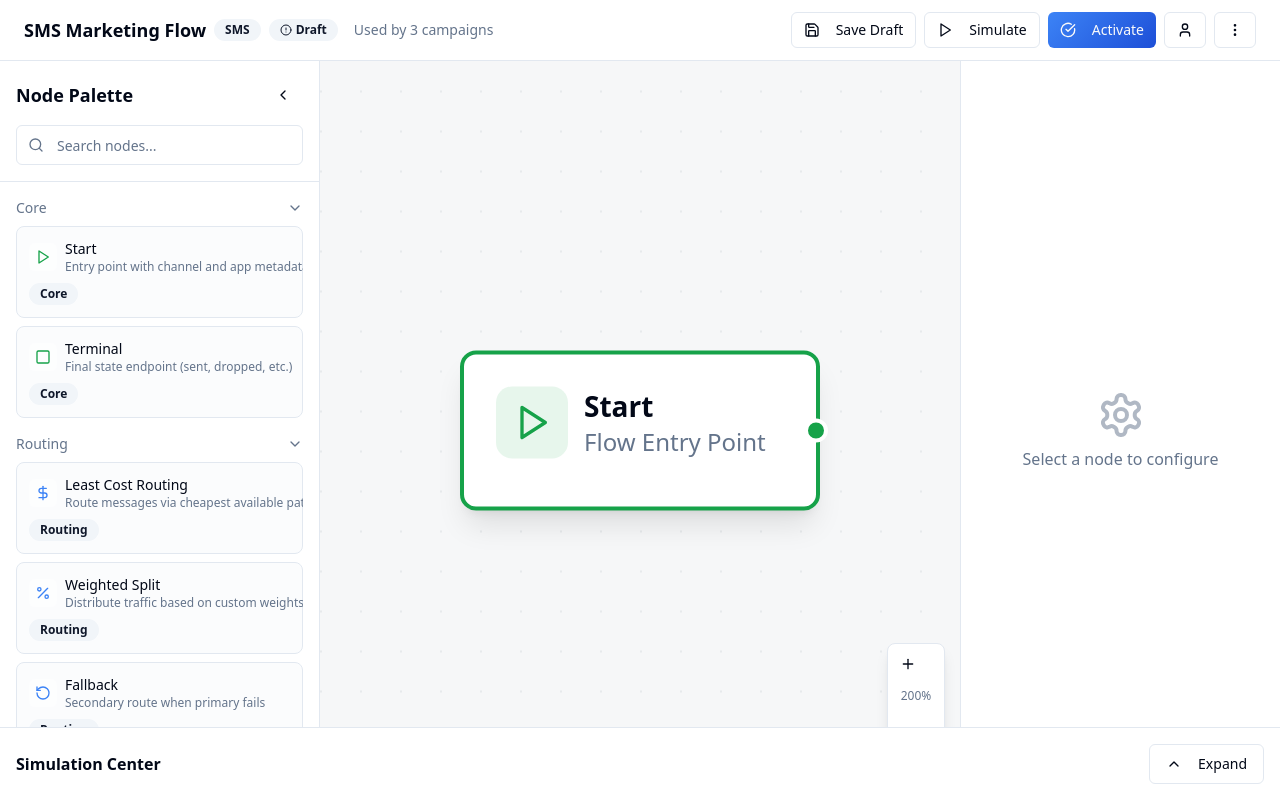
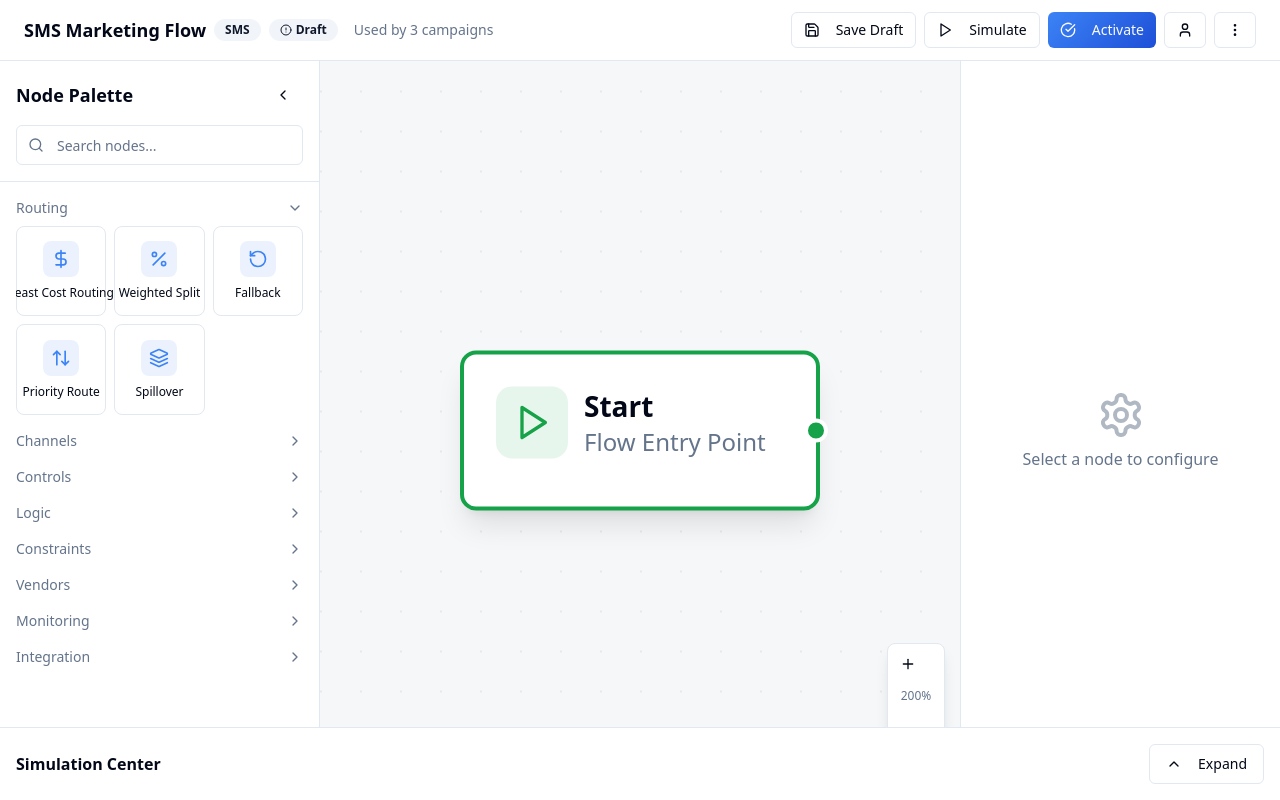
Before and after one commit to product-arch/flowforge-helio, a React (Vite) app: page / in a window 1280 px wide. Both pictures are taken after a click on the button "Routing". Built offline with nearby package versions, Linux system fonts and the light colour scheme.

Commit message:
Refine theme and node palette
Apply theme to all elements and update node palette. Start and Terminal nodes will be removed from the palette. Node blocks will be displayed as small square chips with unique icons.

```diff
--- a/src/components/flow/NodePalette.tsx
+++ b/src/components/flow/NodePalette.tsx
@@ -68,24 +68,6 @@ interface NodeType {
 }
 
 const nodeTypes: NodeType[] = [
-  // Core Flow Nodes
-  {
-    id: 'start',
-    label: 'Start',
-    icon: Play,
-    color: 'text-node-start',
-    description: 'Entry point with channel and app metadata',
-    category: 'Core',
-  },
-  {
-    id: 'terminal',
-    label: 'Terminal',
-    icon: Square,
-    color: 'text-node-terminal-success',
-    description: 'Final state endpoint (sent, dropped, etc.)',
-    category: 'Core',
-  },
-
   // Routing Atomic Blocks
   {
     id: 'leastcost',
@@ -401,16 +383,16 @@ export const NodePalette: React.FC = () => {
           <ChevronRightIcon className="w-4 h-4" />
         </Button>
         <div className="space-y-2">
-          {nodeTypes.slice(0, 4).map((node) => (
+          {nodeTypes.slice(0, 6).map((node) => (
             <TooltipProvider key={node.id}>
               <Tooltip>
                 <TooltipTrigger asChild>
                   <div
                     draggable
                     onDragStart={(e) => onDragStart(e, node.id)}
-                    className="w-8 h-8 bg-accent/50 border border-border rounded-md flex items-center justify-center cursor-move hover:bg-accent transition-colors"
+                    className="w-8 h-8 bg-card border border-border rounded-lg flex items-center justify-center cursor-move hover:bg-accent/50 transition-colors shadow-sm"
                   >
-                    <node.icon className={`w-4 h-4 ${node.color}`} />
+                    <node.icon className={`w-4 h-4 text-primary`} />
                   </div>
                 </TooltipTrigger>
                 <TooltipContent side="right">
@@ -457,11 +439,11 @@ export const NodePalette: React.FC = () => {
                 <Star className="w-4 h-4 mr-1" />
                 Favorites
               </h3>
-              <div className="space-y-2">
+              <div className="grid grid-cols-3 gap-2">
                 {filteredNodes
                   .filter(node => favorites.has(node.id))
                   .map((node) => (
-                    <NodeCard
+                    <NodeChip
                       key={`fav-${node.id}`}
                       node={node}
                       isFavorite={true}
@@ -498,8 +480,9 @@ export const NodePalette: React.FC = () => {
                       transition={{ duration: 0.2 }}
                       className="space-y-2 overflow-hidden"
                     >
+                      <div className="grid grid-cols-3 gap-2">
                         {categoryNodes.map((node) => (
-                        <NodeCard
+                          <NodeChip
                             key={node.id}
                             node={node}
                             isFavorite={favorites.has(node.id)}
@@ -507,6 +490,7 @@ export const NodePalette: React.FC = () => {
                             onDragStart={onDragStart}
                           />
                         ))}
+                      </div>
                     </motion.div>
                   )}
                 </AnimatePresence>
@@ -526,62 +510,52 @@ interface NodeCardProps {
   onDragStart: (event: React.DragEvent, nodeType: string) => void;
 }
 
-const NodeCard: React.FC<NodeCardProps> = ({
+const NodeChip: React.FC<NodeCardProps> = ({
   node,
   isFavorite,
   onToggleFavorite,
   onDragStart
 }) => {
   return (
+    <TooltipProvider>
       <Tooltip>
         <TooltipTrigger asChild>
           <div
             draggable
             onDragStart={(e) => onDragStart(e, node.id)}
-          className="group relative p-3 bg-accent/30 hover:bg-accent/50 border border-border rounded-lg cursor-move transition-all duration-200 hover:shadow-md"
+            className="group relative bg-card border border-border rounded-lg p-3 cursor-move hover:border-primary/50 hover:shadow-md transition-all duration-200 aspect-square flex flex-col items-center justify-center"
           >
-          <div className="flex items-center justify-between">
-            <div className="flex items-center gap-2">
-              <div className={`p-1.5 rounded-md bg-background/50`}>
-                <node.icon className={`w-4 h-4 ${node.color}`} />
+            <div className="relative">
+              <div className="p-2 rounded-lg bg-primary/10 mb-2">
+                <node.icon className="w-5 h-5 text-primary" />
               </div>
-              <div className="flex-1 min-w-0">
-                <div className="text-sm font-medium truncate">{node.label}</div>
-                <div className="text-xs text-muted-foreground truncate">
-                  {node.description}
-                </div>
-              </div>
-            </div>
-
-            <Button
-              variant="ghost"
-              size="sm"
+              <button
                 onClick={(e) => {
                   e.stopPropagation();
                   onToggleFavorite(node.id);
                 }}
-              className="opacity-0 group-hover:opacity-100 transition-opacity h-6 w-6 p-0"
+                className="absolute -top-1 -right-1 opacity-0 group-hover:opacity-100 transition-opacity bg-background border border-border rounded-full p-1"
               >
-              <Star className={`w-3 h-3 ${isFavorite ? 'fill-yellow-400 text-yellow-400' : ''}`} />
-            </Button>
+                <Star
+                  className={`w-3 h-3 ${isFavorite ? 'fill-yellow-400 text-yellow-400' : 'text-muted-foreground'}`}
+                />
+              </button>
             </div>
-
-          <Badge variant="secondary" className="mt-2 text-xs">
+            <div className="text-center">
+              <h4 className="font-medium text-xs truncate max-w-full">{node.label}</h4>
+            </div>
+          </div>
+        </TooltipTrigger>
+        <TooltipContent>
+          <div className="text-sm max-w-xs">
+            <div className="font-medium">{node.label}</div>
+            <div className="text-muted-foreground mt-1">{node.description}</div>
+            <Badge variant="secondary" className="text-xs mt-2">
               {node.category}
             </Badge>
           </div>
-      </TooltipTrigger>
-      <TooltipContent side="right">
-        <div className="max-w-xs">
-          <div className="font-medium">{node.label}</div>
-          <div className="text-sm text-muted-foreground mt-1">
-            {node.description}
-          </div>
-          <div className="text-xs text-muted-foreground mt-2">
-            Drag to canvas to add
-          </div>
-        </div>
         </TooltipContent>
       </Tooltip>
+    </TooltipProvider>
   );
 };
--- a/src/index.css
+++ b/src/index.css
@@ -40,6 +40,22 @@
     --node-terminal-error: 0 84.2% 60.2%;
     --node-terminal-warning: 43 96% 56%;
     --node-audit: 271 81% 56%;
+    --node-sms: 142 76% 36%;
+    --node-whatsapp: 158 64% 52%;
+    --node-email: 217 91% 60%;
+    --node-voice: 25 95% 53%;
+    --node-rcs: 271 81% 56%;
+    --node-switch: 217 91% 60%;
+    --node-filter: 271 81% 56%;
+    --node-control: 43 96% 56%;
+    --node-vendor: 217 91% 60%;
+    --node-loadbalancer: 271 81% 56%;
+    --node-analytics: 217 91% 60%;
+    --node-alert: 0 84.2% 60.2%;
+    --node-webhook: 217 91% 60%;
+    --node-database: 142 76% 36%;
+    --node-transform: 43 96% 56%;
+    --node-api: 217 91% 60%;
     --connection-default: 217 91% 60%;
     --connection-active: 142 76% 36%;
     --connection-error: 0 84.2% 60.2%;
@@ -89,22 +105,22 @@
     --node-terminal-error: 0 84.2% 60.2%;
     --node-terminal-warning: 43 96% 56%;
     --node-audit: 271 81% 56%;
+    --node-sms: 142 76% 36%;
+    --node-whatsapp: 158 64% 52%;
+    --node-email: 217 91% 60%;
+    --node-voice: 25 95% 53%;
+    --node-rcs: 271 81% 56%;
+    --node-switch: 217 91% 60%;
     --node-filter: 271 81% 56%;
-    --node-switch: 142 76% 36%;
-    --node-ratelimit: 0 84.2% 60.2%;
-    --node-delay: 38 92% 50%;
-    --node-throttle: 217 91% 60%;
-    --node-sms: 142 76% 36%;
-    --node-whatsapp: 142 76% 36%;
-    --node-email: 217 91% 60%;
-    --node-voice: 38 92% 50%;
-    --node-analytics: 271 81% 56%;
+    --node-control: 43 96% 56%;
+    --node-vendor: 217 91% 60%;
+    --node-loadbalancer: 271 81% 56%;
+    --node-analytics: 217 91% 60%;
     --node-alert: 0 84.2% 60.2%;
     --node-webhook: 217 91% 60%;
     --node-database: 142 76% 36%;
-    --node-transform: 38 92% 50%;
-    --node-vendor: 217 91% 60%;
-    --node-loadbalancer: 271 81% 56%;
+    --node-transform: 43 96% 56%;
+    --node-api: 217 91% 60%;
   }
 
   /* Theme Variants */
--- a/tailwind.config.ts
+++ b/tailwind.config.ts
@@ -73,6 +73,22 @@ export default {
 					constraint: 'hsl(var(--node-constraint))',
 					conditional: 'hsl(var(--node-conditional))',
 					audit: 'hsl(var(--node-audit))',
+					sms: 'hsl(var(--node-sms))',
+					whatsapp: 'hsl(var(--node-whatsapp))',
+					email: 'hsl(var(--node-email))',
+					voice: 'hsl(var(--node-voice))',
+					rcs: 'hsl(var(--node-rcs))',
+					switch: 'hsl(var(--node-switch))',
+					filter: 'hsl(var(--node-filter))',
+					control: 'hsl(var(--node-control))',
+					vendor: 'hsl(var(--node-vendor))',
+					loadbalancer: 'hsl(var(--node-loadbalancer))',
+					analytics: 'hsl(var(--node-analytics))',
+					alert: 'hsl(var(--node-alert))',
+					webhook: 'hsl(var(--node-webhook))',
+					database: 'hsl(var(--node-database))',
+					transform: 'hsl(var(--node-transform))',
+					api: 'hsl(var(--node-api))',
 					terminal: {
 						success: 'hsl(var(--node-terminal-success))',
 						error: 'hsl(var(--node-terminal-error))',
```
Lines whose indentation alone changed are shown as unchanged.
